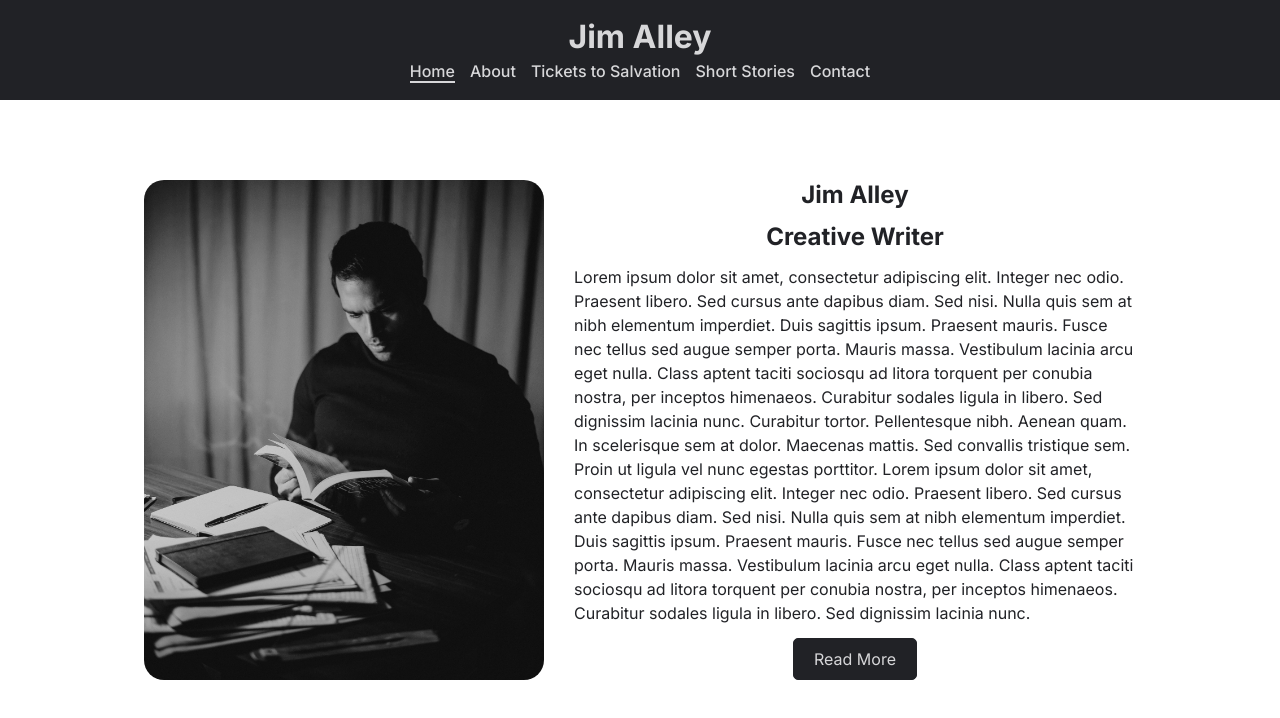
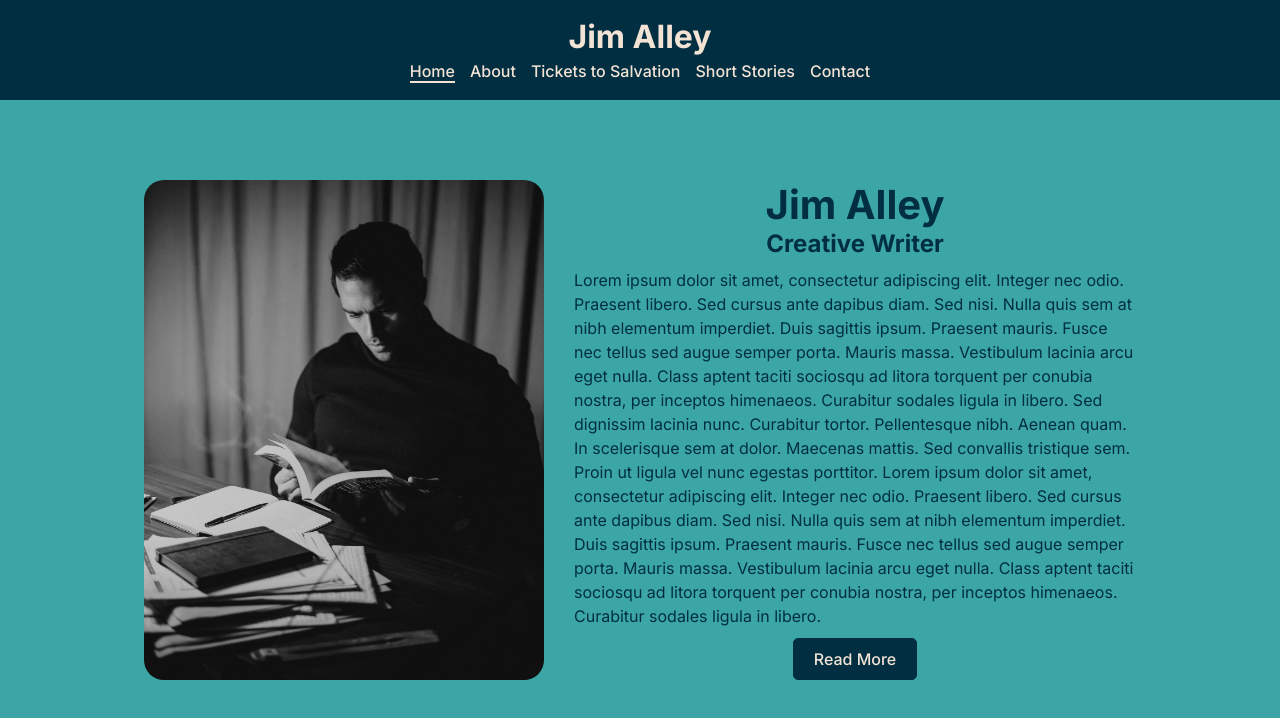
Before and after one commit to BSims623/www_jimalley, a Next.js app: page / in a window 1280 px wide. Shown: the top 718 px of the page. Built offline with nearby package versions, Linux system fonts and the light colour scheme.

Commit message:
Added Global and Home Styling.

```diff
--- a/src/app/page.js
+++ b/src/app/page.js
@@ -10,11 +10,13 @@ export default function Home() {
           <img src={"/images/landing/landing_image.jpg"} className={`${styles.landing_image} ${styles.desktop_image}`} />
         </div>
         <div className={styles.content_container}>
-          <h1 className={styles.title}>Jim Alley</h1>
-          <h2 className={styles.subtitle}>Creative Writer</h2>
+          <div className={styles.title_container}>
+            <h1 className={styles.title}>Jim Alley</h1>
+            <h2 className={styles.subtitle}>Creative Writer</h2>
+          </div>
           <img src={"/images/landing/landing_image.jpg"} className={`${styles.landing_image} ${styles.mobile_image}`} />
           <p className={styles.paragraph}>Lorem ipsum dolor sit amet, consectetur adipiscing elit. Integer nec odio. Praesent libero. Sed cursus ante dapibus diam. Sed nisi. Nulla quis sem at nibh elementum imperdiet. Duis sagittis ipsum. Praesent mauris. Fusce nec tellus sed augue semper porta. Mauris massa. Vestibulum lacinia arcu eget nulla. Class aptent taciti sociosqu ad litora torquent per conubia nostra, per inceptos himenaeos. Curabitur sodales ligula in libero. Sed dignissim lacinia nunc. Curabitur tortor. Pellentesque nibh. Aenean quam. In scelerisque sem at dolor. Maecenas mattis. Sed convallis tristique sem. Proin ut ligula vel nunc egestas porttitor.
-          Lorem ipsum dolor sit amet, consectetur adipiscing elit. Integer nec odio. Praesent libero. Sed cursus ante dapibus diam. Sed nisi. Nulla quis sem at nibh elementum imperdiet. Duis sagittis ipsum. Praesent mauris. Fusce nec tellus sed augue semper porta. Mauris massa. Vestibulum lacinia arcu eget nulla. Class aptent taciti sociosqu ad litora torquent per conubia nostra, per inceptos himenaeos. Curabitur sodales ligula in libero. Sed dignissim lacinia nunc.
+          Lorem ipsum dolor sit amet, consectetur adipiscing elit. Integer nec odio. Praesent libero. Sed cursus ante dapibus diam. Sed nisi. Nulla quis sem at nibh elementum imperdiet. Duis sagittis ipsum. Praesent mauris. Fusce nec tellus sed augue semper porta. Mauris massa. Vestibulum lacinia arcu eget nulla. Class aptent taciti sociosqu ad litora torquent per conubia nostra, per inceptos himenaeos. Curabitur sodales ligula in libero.
           </p>
           <Link href="/about" className="btn landing_btn">Read More</Link>
         </div>
--- a/src/styles/abstracts/variables.scss
+++ b/src/styles/abstracts/variables.scss
@@ -12,8 +12,14 @@ $screen-xxl: 1400px;
 Colors
 */
 
-$primary-dark: #212226;
-$primary: #3C3D40;
-$neutral-light: #D7D7D9;
-$secondary-dark: #666A73;
-$secondary-light: #9FA3A6;
+// $primary-dark: #212226;
+// $primary: #3C3D40;
+// $neutral-light: #D7D7D9;
+// $secondary-dark: #666A73;
+// $secondary-light: #9FA3A6;
+
+$primary-dark: #012E40;
+$primary: #026773;
+$neutral-light: #F2E3D5;
+$secondary-dark: #024959;
+$secondary-light: #3CA6A6;
--- a/src/styles/globals.scss
+++ b/src/styles/globals.scss
@@ -87,8 +87,20 @@ body {
   overflow-x: hidden;
 }
 
+body {
+  background: $secondary-light;
+}
+
 main {
-  padding: 100px 20px 0 20px;
+  display: flex;
+  justify-content: center;
+  padding: 140px 20px 40px 20px;
+  background: $secondary-light;
+  min-height: 100vh;
+
+  @media (min-width: $screen-lg) {
+    padding: 180px 20px 0px 20px;
+  }
 }
 
 body {
@@ -122,6 +134,7 @@ a {
   border-radius: 5px;
   background: $primary-dark;
   color: $neutral-light;
+  font-weight: 500;
   border: 1px solid $primary-dark;
 }
 
--- a/src/styles/pages/home.module.scss
+++ b/src/styles/pages/home.module.scss
@@ -1,23 +1,18 @@
 @import '../abstracts/variables.scss';
 
 .main {
-    display: flex;
-    justify-content: center;
     color: $primary-dark;
 }
 
 .hero {
     width: 100%;
-    padding: 48px 0;
     max-width: 700px;
 
     @media (min-width: $screen-lg) {
       display: grid;
-      height: calc(100vh - 100px);
       max-width: $screen-lg;
       grid-template-columns: 400px 1fr;
       gap: 30px;
-      padding: 80px 0;
     }
 }
 
@@ -55,6 +50,21 @@
     }
 }
 
+.title_container {
+    display: flex;
+    flex-direction: column;
+    align-items: center;
+}
+
+.title {
+    font-size: 2rem;
+    font-weight: 700;
+
+    @media (min-width: $screen-lg) {
+      font-size: 2.5rem;
+    }
+}
+
 .paragraph {
     margin: 20px 0;
 
```
